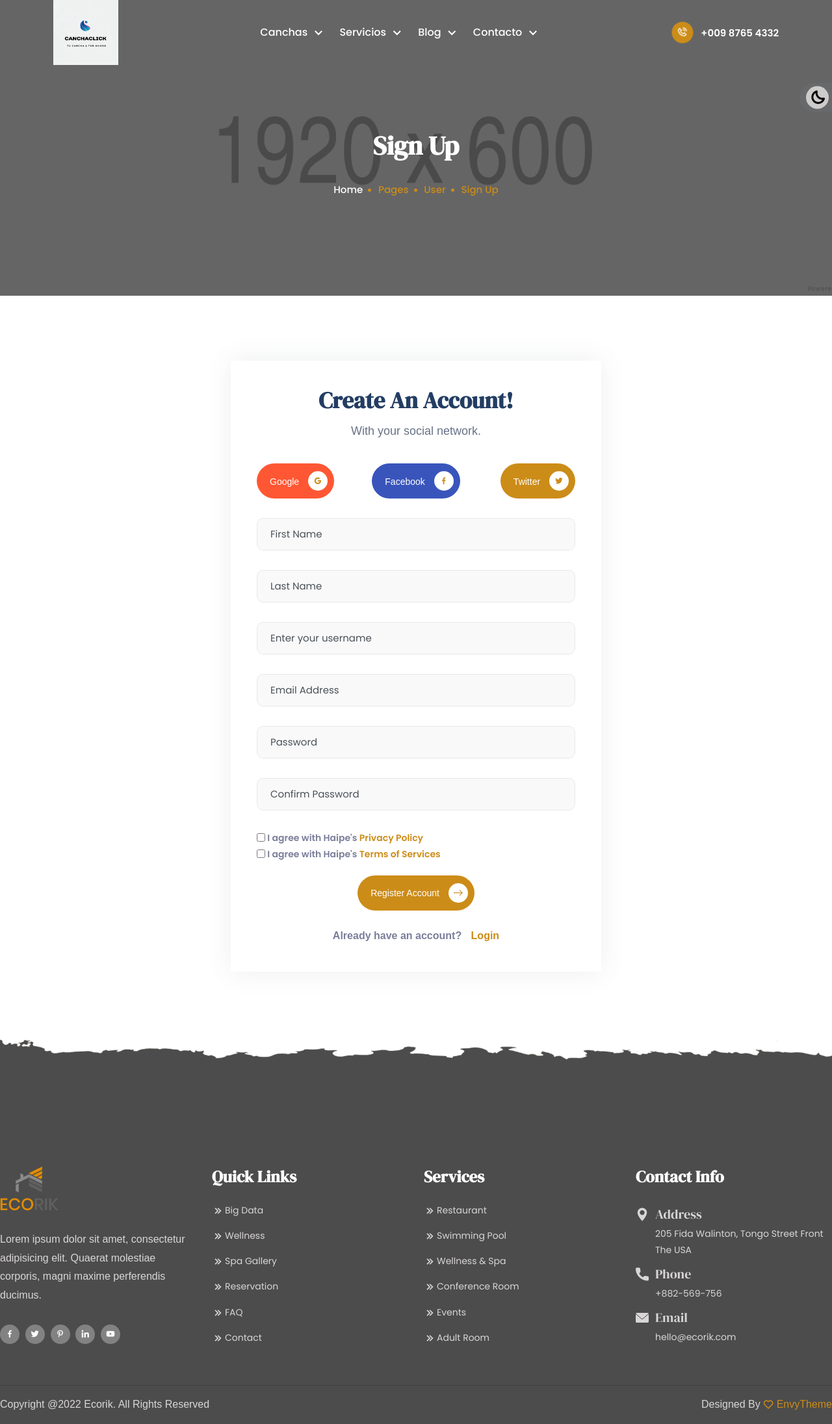
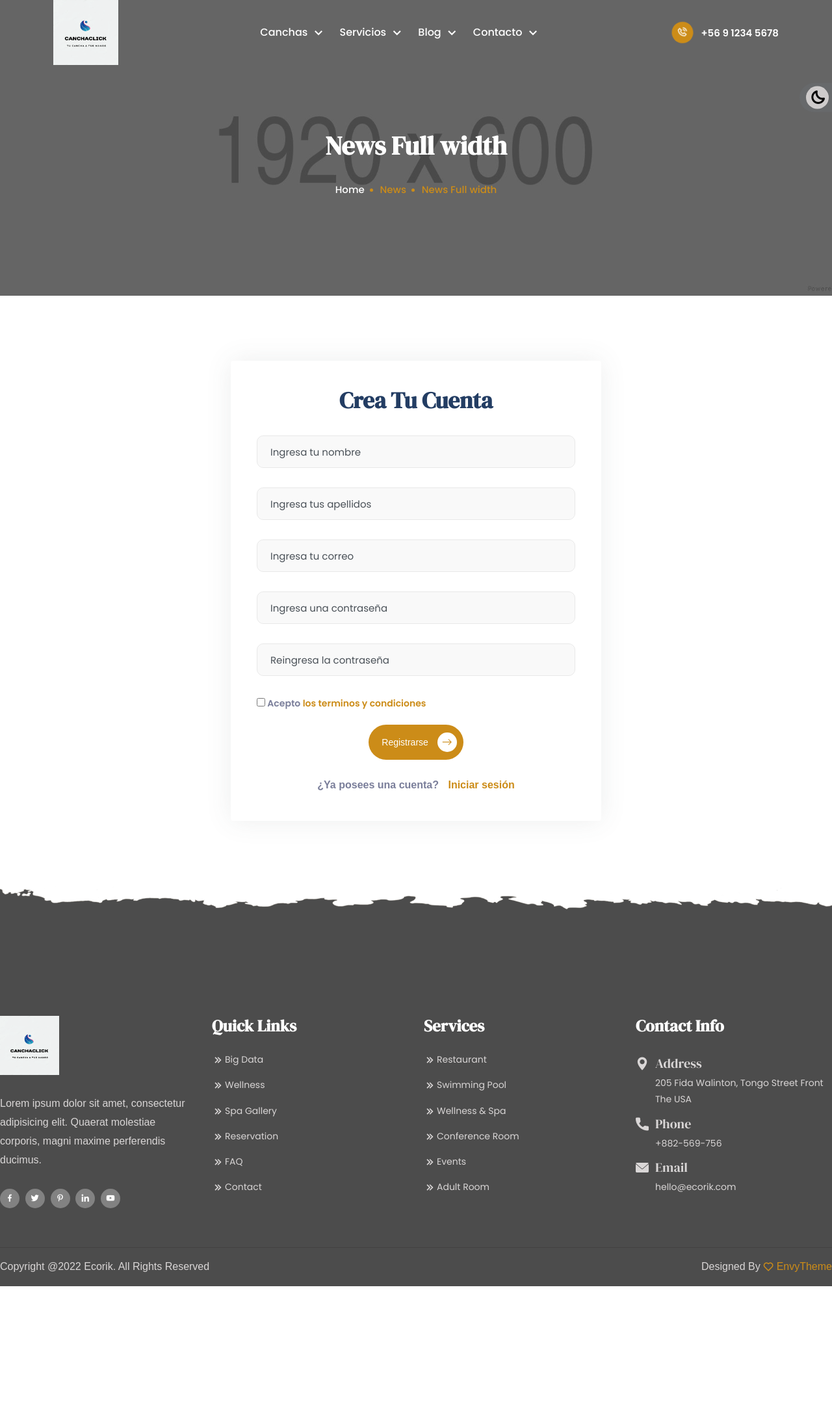
Before and after one commit to BLACKENTER123/reserva, a PHP site: page /reservas/registro in a window 1280 px wide. Shown: the whole page at 65% size. After the commit the page ends 1979 px from the top, so only its background shows below. Run offline with PHP 8.4, Linux system fonts and the light colour scheme; some libraries are stand-ins or nearby versions; some web fonts are replaced.

Commit message:
Realize el registro y login (el model, vista, controlador y json)

```diff
--- a/assets/principal/js/pages/registro.js
+++ b/assets/principal/js/pages/registro.js
@@ -0,0 +1,26 @@
+const frm = document.querySelector('#form');
+const check = document.querySelector('#condiciones');
+
+document.addEventListener('DOMContentLoaded', function () {
+    frm.addEventListener('submit', function (e) {
+        e.preventDefault();
+            const http = new XMLHttpRequest();
+            const url = base_url + 'registro/crear';
+
+            http.open("POST", url, true);
+
+            http.send(new FormData(frm));
+
+            http.onreadystatechange = function () {
+                if (this.readyState == 4 && this.status == 200) {
+                    console.log(this.responseText);
+                    const res = JSON.parse(this.responseText);
+                    alertSW(res.msg, res.tipo);
+                    if (res.tipo == 'success') {
+                        frm.reset();
+                        //Mandar a otra ruta
+                    }
+                }
+            };
+    });
+})
--- a/controllers/principal/registro.php
+++ b/controllers/principal/registro.php
@@ -1,13 +1,57 @@
 <?php
-class Registro extends Controller {
-    public function __construct() {
+class Registro extends Controller
+{
+    public function __construct()
+    {
         parent::__construct();
     }
 
-    public function index() {
+    public function index()
+    {
         $data = [];
 
         $this->views->getView('principal', 'principal/registro', $data);
     }
+
+    //Funcion para crear un usuario
+    public function crear() {
+        if ($_SERVER['REQUEST_METHOD'] == 'POST') {
+            //Validar los campos requeridos
+            if (validarCampos(['nombre', 'apellido', 'correo', 'clave', 'confirmar'])) {
+                $nombre = strClean($_POST['nombre']);
+                $apellido = strClean($_POST['apellido']);
+                $correo = strClean($_POST['correo']);
+                $clave = strClean($_POST['clave']);
+                $confirmar = strClean($_POST['confirmar']);
+                $hash = password_hash($clave, PASSWORD_DEFAULT);
+                $rol = 2;
+
+                //Verificar si la contraseña es igual a la confirmacion de contraseña
+                if ($clave == $confirmar) {
+                    // Verificar el UNIQUE
+                    $verificarCorreo = $this->model->validarUnique('correo', $correo, 0);
+                    if (empty($verificarCorreo)) {
+                        $data = $this->model->registrarse($nombre, $apellido, $correo, $hash, $rol);
+                        if (isset($_POST['condiciones']) && $_POST['condiciones'] == 'on') {
+                            if ($data > 0) {
+                                $res = ['tipo' => 'success', 'msg' => 'Usuario Registrado'];
+                            } else {
+                                $res = ['tipo' => 'warning', 'msg' => 'Hubo un error al Registrarse'];
+                            }
+                        } else {
+                            $res = ['tipo' => 'warning', 'msg' => 'Debes aceptar los terminos y condiciones'];
+                        }
+                    } else {
+                        $res = ['tipo' => 'warning', 'msg' => 'El correo ya existe'];
+                    }
+                } else {
+                    $res = ['tipo' => 'warning', 'msg' => 'Las contraseñas con coinciden'];
+                }
+            } else {
+                $res = ['tipo' => 'warning', 'msg' => 'Debes rellenar todos los campos requeridos'];
+            }
+            echo json_encode($res, JSON_UNESCAPED_UNICODE);
+            die();
+        }
+    }
 }
-?>
--- /dev/null
+++ b/models/principal/RegistroModel.php
@@ -0,0 +1,23 @@
+<?php
+class RegistroModel extends Query{
+
+    public function __construct() {
+        parent::__construct();
+    }
+
+    #Funcion para registrar usuarios
+    public function registrarse($nombre, $apellido, $correo, $hash, $rol) {
+        $sql = "INSERT INTO usuarios (nombre, apellido, correo, clave, rol) VALUES (?,?,?,?,?)";
+        return $this->insert($sql, [$nombre, $apellido, $correo, $hash,$rol]);
+    }
+
+    public function validarUnique($item, $valor, $id_usuario) {
+        if ($id_usuario == 0) {
+            $sql = "SELECT * FROM usuarios WHERE $item = '$valor'";
+        } else {
+            $sql = "SELECT * FROM usuarios WHERE $item = '$valor' AND id != $id_usuario";
+        }
+        return $this->select($sql);
+    }
+}
+?>
--- a/views/principal/registro.php
+++ b/views/principal/registro.php
@@ -1,35 +1,5 @@
-<?php include_once 'views/template/header-principal.php' ?>
-<body>
-		<!-- Start Preloader Area -->
-		<div class="preloader">
-			<div class="lds-ripple">
-				<div></div>
-				<div></div>
-			</div>
-		</div>
-		<!-- End Preloader Area -->
-
-
-
-		<!-- Start Page Title Area -->
-		<div class="page-title-area">
-			<div class="container">
-				<div class="page-title-content">
-					<h2>Sign Up</h2>
-					<ul>
-						<li>
-							<a href="index.html">
-								Home
-							</a>
-						</li>
-						<li>Pages</li>
-						<li>User</li>
-						<li>Sign Up</li>
-					</ul>
-				</div>
-			</div>
-		</div>
-		<!-- End Page Title Area -->
+<?php include_once 'views/template/header-principal.php';
+include_once 'views/template/portada.php'; ?>
 
 <!-- Start Sign Up Area -->
 <section class="user-area-all-style sign-up-area ptb-100">
@@ -38,85 +8,53 @@
 			<div class="col-12">
 				<div class="contact-form-action">
 					<div class="form-heading text-center">
-								<h3 class="form-title">Create an account!</h3>
-								<p class="form-desc">With your social network.</p>
+						<h3 class="form-title">Crea tu cuenta</h3>
 					</div>
-							<form method="post">
-								<div class="row">
-									<div class="col-lg-4 col-md-4 col-sm-12">
-										<button class="default-btn" type="submit">
-											Google
-											<i class="bx bxl-google"></i>
-										</button>
-									</div>
-									<div class="col-lg-4 col-md-4 col-sm-12">
-										<button class="default-btn" type="submit">
-											Facebook
-											<i class="bx bxl-facebook"></i>
-										</button>
-									</div>
-									<div class="col-lg-4 col-md-4 col-sm-12">
-										<button class="default-btn" type="submit">
-											Twitter
-											<i class="bx bxl-twitter"></i>
-										</button>
-									</div>
+					<form id="form" autocomplete="off">
 						<div class="col-md-12 col-sm-12">
 							<div class="form-group">
-											<input class="form-control" type="text" name="name" placeholder="First Name">
+								<input class="form-control" type="text" name="nombre" placeholder="Ingresa tu nombre" required>
 							</div>
 						</div>
 						<div class="col-md-12 col-sm-12 ">
 							<div class="form-group">
-											<input class="form-control" type="text" name="name" placeholder="Last Name">
+								<input class="form-control" type="text" name="apellido" placeholder="Ingresa tus apellidos" required>
 							</div>
 						</div>
 						<div class="col-md-12 col-sm-12">
 							<div class="form-group">
-											<input class="form-control" type="text" name="name" placeholder="Enter your username">
+								<input class="form-control" type="email" name="correo" placeholder="Ingresa tu correo" required>
 							</div>
 						</div>
 						<div class="col-md-12 col-sm-12">
 							<div class="form-group">
-											<input class="form-control" type="email" name="email" placeholder="Email Address">
-										</div>
-									</div>
-									<div class="col-md-12 col-sm-12">
-										<div class="form-group">
-											<input class="form-control" type="text" name="password" placeholder="Password">
+								<input class="form-control" type="password" name="clave" placeholder="Ingresa una contraseña" required>
 							</div>
 						</div>
 						<div class="col-md-12 col-sm-12 ">
 							<div class="form-group">
-											<input class="form-control" type="text" name="password" placeholder="Confirm Password">
+								<input class="form-control" type="password" name="confirmar" placeholder="Reingresa la contraseña" required>
 							</div>
 						</div>
 						<div class="col-md-12 col-sm-12 col-xs-12 form-condition">
 							<div class="agree-label">
-											<input type="checkbox" id="chb1">
-											<label for="chb1">
-												I agree with Haipe's
-												<a href="#">Privacy Policy</a>
-											</label>
-										</div>
-										<div class="agree-label">
-											<input type="checkbox" id="chb2">
-											<label for="chb2">
-												I agree with Haipe's
-												<a href="#">Terms of Services</a>
+								<input type="checkbox" id="condiciones" name="condiciones" required>
+								<label for="condiciones">
+									Acepto
+									<a href="#">los terminos y condiciones</a>
 								</label>
 							</div>
 						</div>
 						<div class="col-12">
 							<button class="default-btn btn-two" type="submit">
-											Register Account
+								Registrarse
 								<i class="flaticon-right"></i>
 							</button>
 						</div>
 						<div class="col-12">
 							<p class="account-desc">
-											Already have an account?
-											<a href="log-in.html"> Login</a>
+								¿Ya posees una cuenta?
+								<a href="<?php echo RUTA_PRINCIPAL . 'login'; ?>"> Iniciar sesión</a>
 							</p>
 						</div>
 				</div>
@@ -126,7 +64,11 @@
 	</div>
 	</div>
 </section>
-        <?php include_once 'views/template/footer-principal.php' ?>
-<script src="<?php echo RUTA_PRINCIPAL . 'assets/principal/js/pages/registro.js' ?>">
+<!-- End Sign Up Area -->
 
-</script>
+<?php include_once 'views/template/footer-principal.php'; ?>
+<script src="<?php echo RUTA_PRINCIPAL . 'assets/principal/js/pages/registro.js' ?>"></script>
+
+</body>
+
+</html>
--- a/views/template/footer-principal.php
+++ b/views/template/footer-principal.php
@@ -7,8 +7,8 @@
 			<div class="col-lg-3 col-md-6">
 				<div class="single-widget">
 					<a href="index.html">
-									<img src="<?php echo RUTA_PRINCIPAL . 'assets/principal'; ?>
-/img/home-one/footer-logo.png" alt="Image">
+						<img src="<?php echo RUTA_PRINCIPAL . 'assets'; ?>
+/img/logo_click.png" alt="Image" width="30%">
 					</a>
 					<p>Lorem ipsum dolor sit amet, consectetur adipisicing elit. Quaerat molestiae corporis, magni maxime perferendis ducimus.</p>
 					<ul class="social-icon">
@@ -243,15 +243,16 @@
 
 <script>
 	const base_url = '<?php echo RUTA_PRINCIPAL; ?>'
-	function alertSW(mensaje, tipo){
+
+	function alertSW(mensaje, tipo) {
 		Swal.fire({
 			position: "top-end",
 			icon: tipo,
 			title: mensaje,
 			showConfirmButton: false,
 			timer: 1500
-});}
-
+		});
+	}
 </script>
 <!-- Custom JS -->
 <script src="<?php echo RUTA_PRINCIPAL . 'assets/principal'; ?>
--- a/views/template/header-principal.php
+++ b/views/template/header-principal.php
@@ -55,7 +55,7 @@
 /img/logo_click.png">
 
         <!-- TITLE -->
-        <title>Ecorik - Hotel & Resort HTML Template</title>
+        <title>CanchaClick</title>
     </head>
 
     <body>
@@ -119,7 +119,7 @@
 								<div class="others-option">
 									<a class="call-us" href="tel:+009-8765-4332">
 										<i class="bx bx-phone-call bx-tada"></i>
-										+009 8765 4332
+										+56 9 1234 5678
 									</a>
 								</div>
 								<!-- End Other Option -->
```
Also changed, not shown: assets/principal/js/pages/login.js (+29 -0 lines), controllers/principal/login.php (+29 -0 lines), models/principal/LoginModel.php (added, +15 -0 lines), views/principal/login.php (+14 -65 lines), assets/img/canchas/2.jpg (added). Lines whose indentation alone changed are shown as unchanged.
